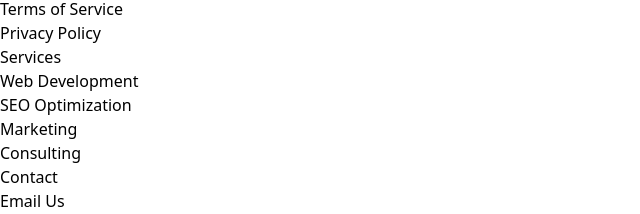
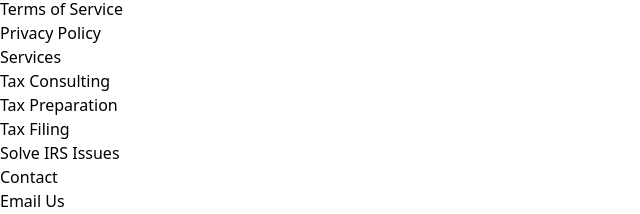
Before and after one commit to technoprogramming92/yash-port-2, a Next.js app: page /contact in a window 1280 px wide. Shown: the part 1956-2170 px from the top of the page, without its empty margins (0-640 px from the left). Built offline with nearby package versions, Linux system fonts and the light colour scheme.

Commit message:
Update Footer2.js

```diff
--- a/src/components/Footer2.js
+++ b/src/components/Footer2.js
@@ -66,22 +66,22 @@ const Footer2 = () => {
             <ul>
               <li>
                 <a href="#" className="hover:underline">
-                  Web Development
+                  Tax Consulting
                 </a>
               </li>
               <li>
                 <a href="#" className="hover:underline">
-                  SEO Optimization
+                  Tax Preparation
                 </a>
               </li>
               <li>
                 <a href="#" className="hover:underline">
-                  Marketing
+                  Tax Filing
                 </a>
               </li>
               <li>
                 <a href="#" className="hover:underline">
-                  Consulting
+                  Solve IRS Issues
                 </a>
               </li>
             </ul>
```
